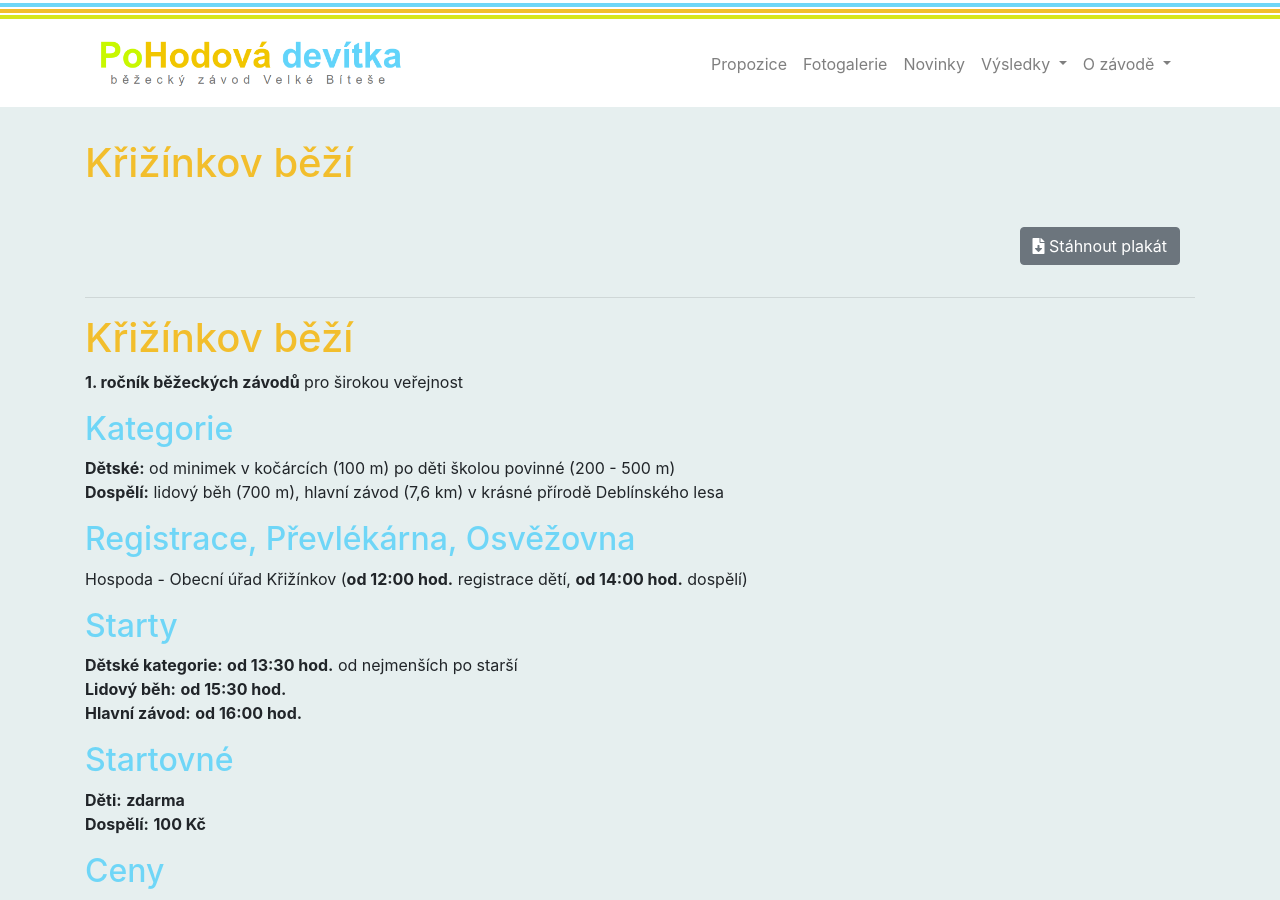
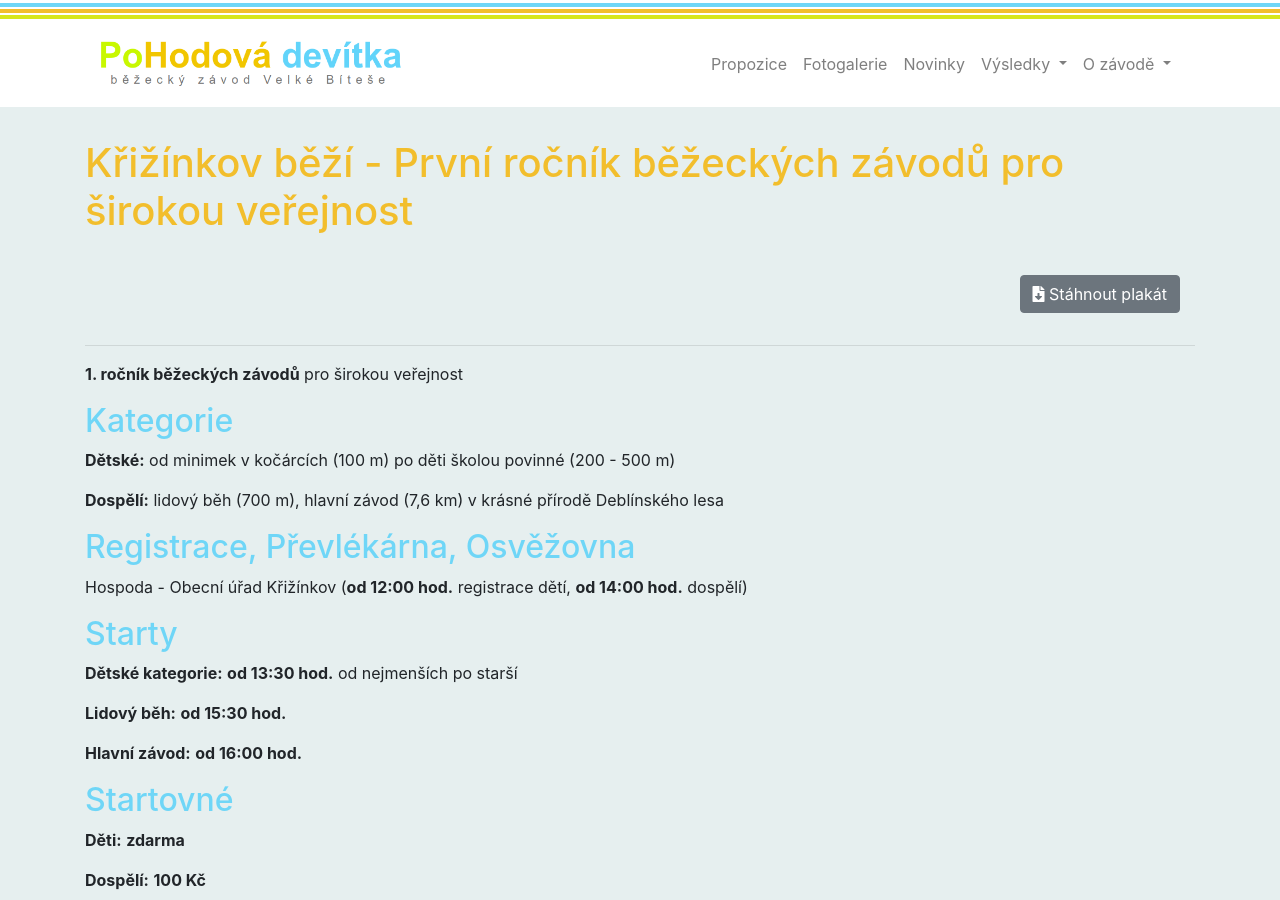
Before and after one commit to pohodovadevitka/pohodovadevitka.github.io, a Jekyll site: the page built from _posts/2019-05-22-krizinkov-bezi.md, in a window 1280 px wide and 900 px high. Built offline with Jekyll 4.4.1, drawn with Linux system fonts in a browser that asks for light colours; nearby versions of some CDN libraries.

Commit message:
Update 2019-05-22-krizinkov-bezi.md

```diff
--- a/_posts/2019-05-22-krizinkov-bezi.md
+++ b/_posts/2019-05-22-krizinkov-bezi.md
@@ -1,8 +1,8 @@
 ---
 layout:      post
-title:       "Křižínkov běží"
+title:       "Křižínkov běží - První ročník běžeckých závodů pro širokou veřejnost"
 published:   true
-description: "Křižínkov běží - První ročník běžeckých závodů pro širokou veřejnost."
+description: "Křižínkov běží - První ročník běžeckých závodů pro širokou veřejnost"
 date:        "2019-05-22T20:00:00"
 ---
 
@@ -17,13 +17,12 @@ date:        "2019-05-22T20:00:00"
 
 <hr />
 
-# Křižínkov běží
-
 **1. ročník běžeckých závodů** pro širokou veřejnost
 
 ## Kategorie
 
-<strong class="red">Dětské:</strong> od minimek v kočárcích (100 m) po děti školou povinné (200 - 500 m) \
+<strong class="red">Dětské:</strong> od minimek v kočárcích (100 m) po děti školou povinné (200 - 500 m)
+
 <strong class="red">Dospělí:</strong> lidový běh (700 m), hlavní závod (7,6 km) v krásné přírodě Deblínského lesa
 
 ## Registrace, Převlékárna, Osvěžovna
@@ -32,17 +31,22 @@ Hospoda - Obecní úřad Křižínkov (**od 12:00 hod.** registrace dětí, **od
 
 ## Starty
 
-<strong class="red">Dětské kategorie:</strong> **od 13:30 hod.** od nejmenších po starší \
-<strong class="red">Lidový běh:</strong> **od 15:30 hod.** \
+<strong class="red">Dětské kategorie:</strong> **od 13:30 hod.** od nejmenších po starší
+
+<strong class="red">Lidový běh:</strong> **od 15:30 hod.**
+
 <strong class="red">Hlavní závod:</strong> **od 16:00 hod.**
 
 ## Startovné
 
-<strong class="red">Děti:</strong> **zdarma** \
+<strong class="red">Děti:</strong> **zdarma**
+
 <strong class="red">Dospělí:</strong> **100 Kč**
 
 ## Ceny
 
-<strong class="red">Dětské kategorie:</strong> každé dítě obdrží balíček dobrot + nejlepší 3 děti v kategorii chvilku slávy na stupních vítězů \
+<strong class="red">Dětské kategorie:</strong> každé dítě obdrží balíček dobrot + nejlepší 3 děti v kategorii chvilku slávy na stupních vítězů
+
 <strong class="red">Dospělí:</strong> vyhlášení budou 3 nejlepší muži a 3 ženy v jednotlivých kategoriích
+
 <strong class="red">Extra:</strong> nejlepší Křižínkovák, Křižínkovačka a další speciální kategorie
```
